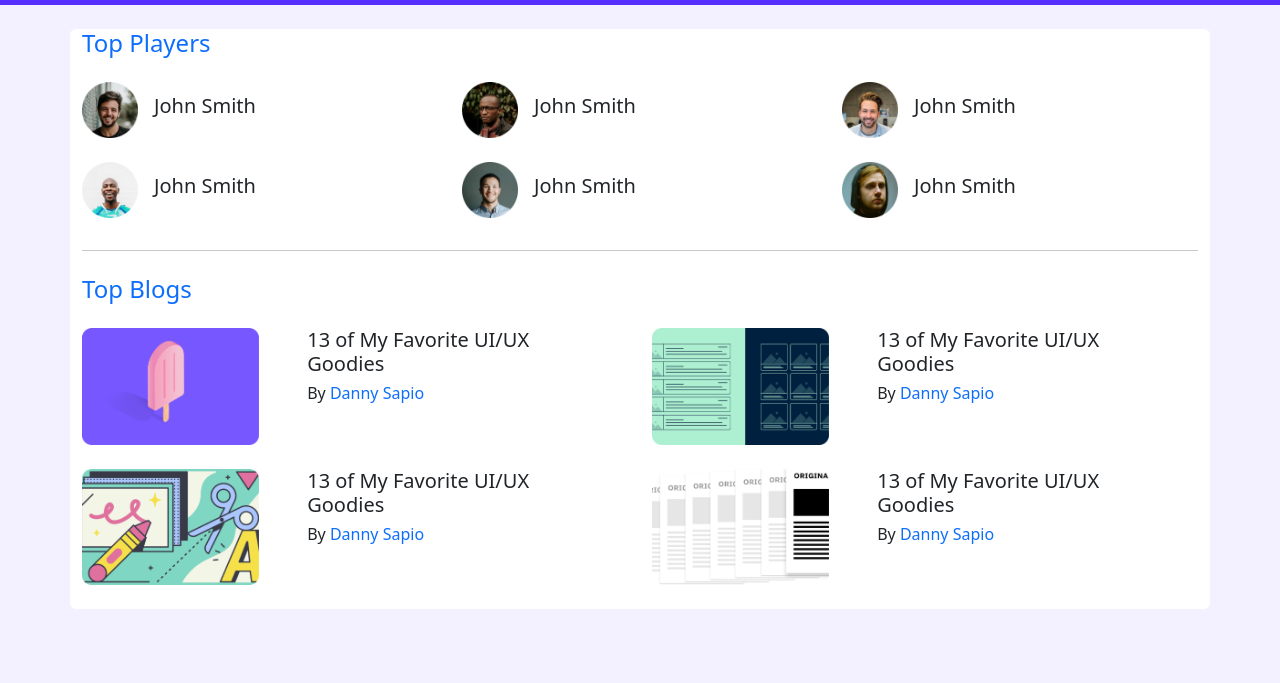
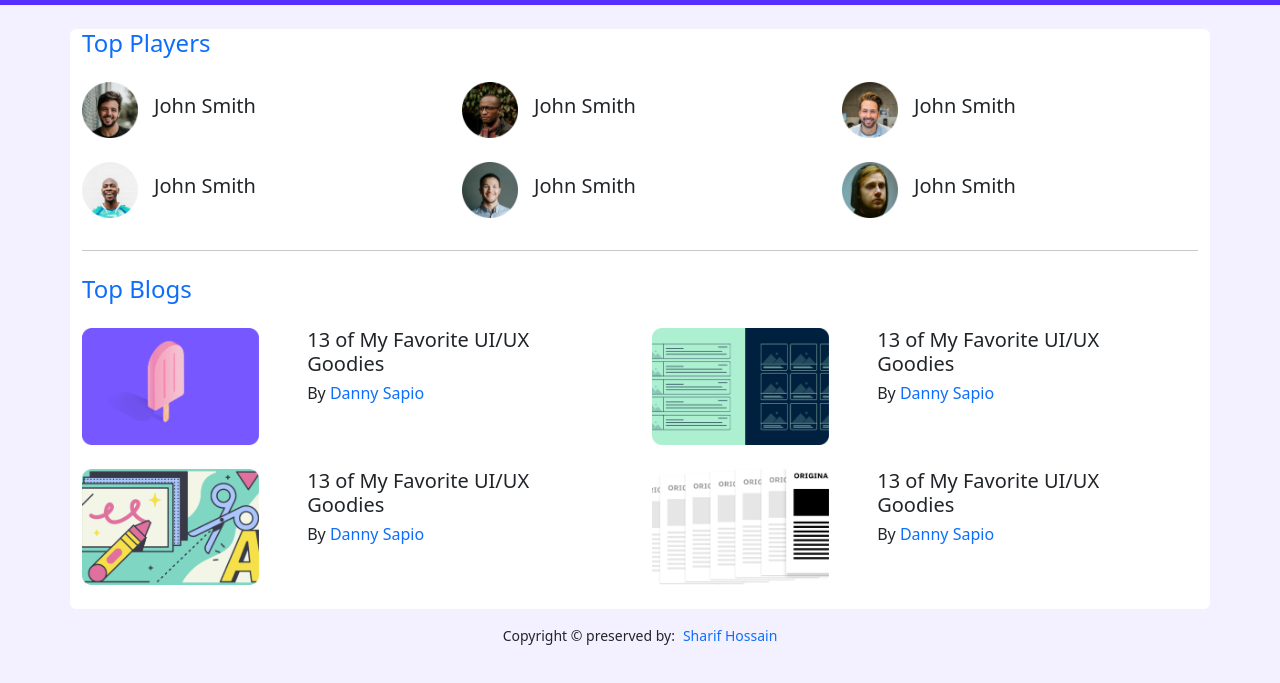
Before and after one commit to Sharif-00112/leader-board-bootstrap, a plain HTML site: page index.html in a window 1280 px wide. Shown: the part 79-762 px from the top of the page. Drawn offline with Linux system fonts and the light colour scheme.

Commit message:
semi-final update

```diff
--- a/index.html
+++ b/index.html
@@ -123,12 +123,12 @@
         </section>
 
         <section>
-
+            <!-- section-2 will be added here  -->
         </section>
     </main>
 
     <footer>
-
+        <small class= "d-flex justify-content-center mt-3"> Copyright &copy; preserved by: <a class="text-decoration-none ms-2" href="https://www.linkedin.com/in/md-sharif-hossain-481582137/" > Sharif Hossain</a></small>
     </footer>
     <script src="js/bootstrap.bundle.min.js"></script>
 </body>
```
